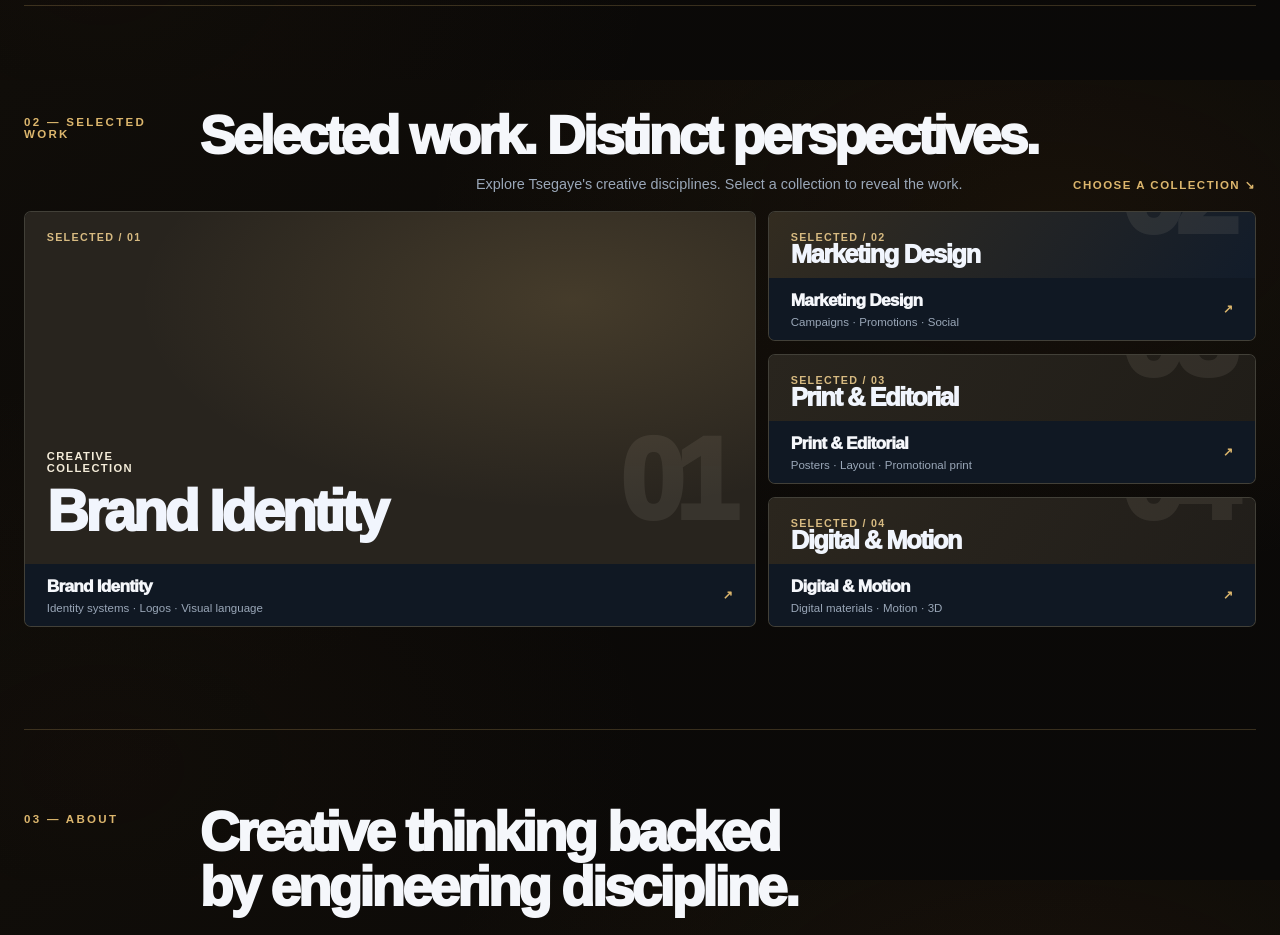
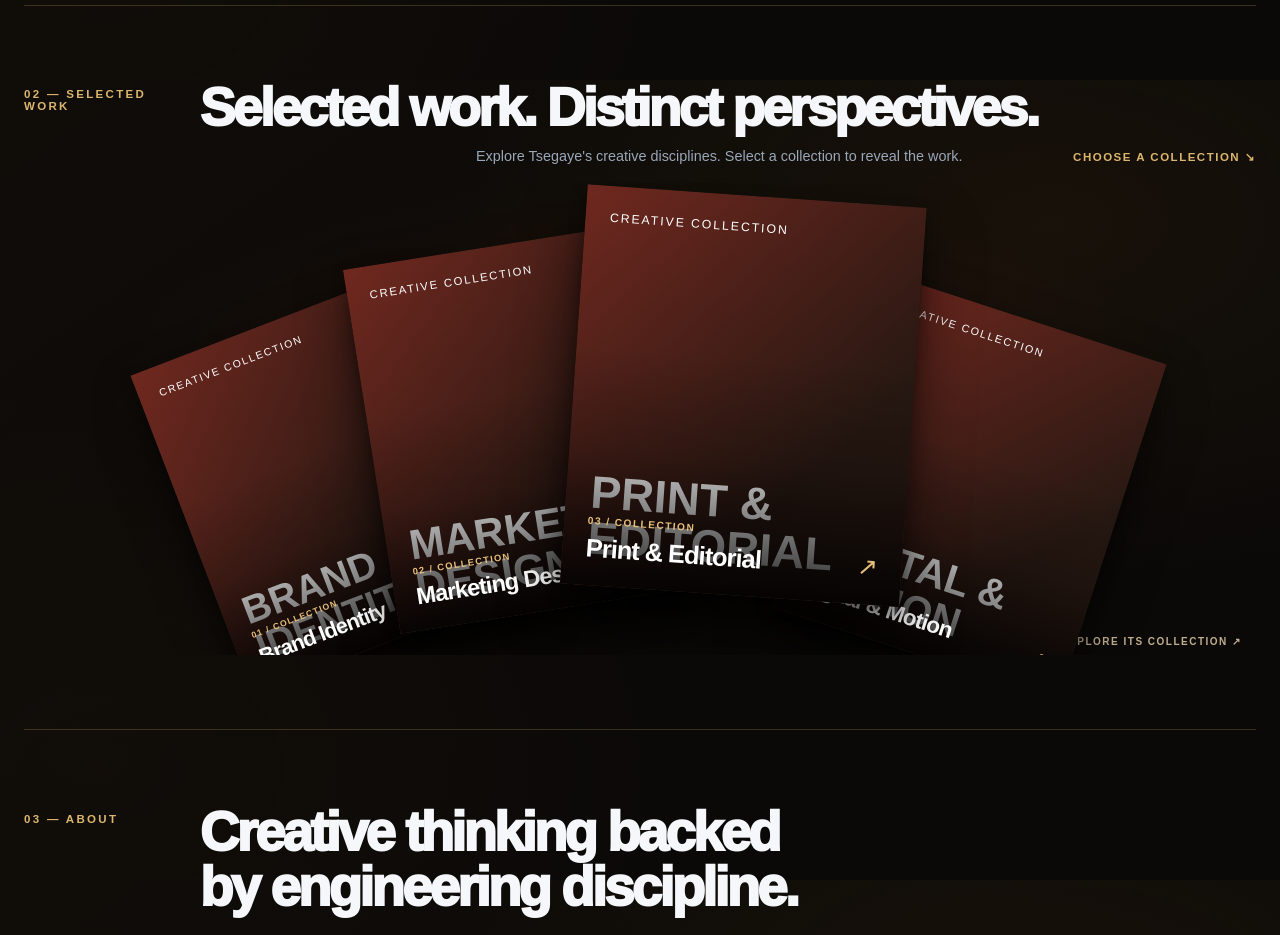
Before and after one commit to mkcoder1218/Tsgaye, a Next.js app: page / in a window 1280 px wide. Shown: the part 1520-2455 px from the top of the page. Built offline with nearby package versions, Linux system fonts and the light colour scheme.

Commit message:
Redesign selected work as overlapping portfolio poster deck

```diff
--- a/app/globals.css
+++ b/app/globals.css
@@ -2984,3 +2984,83 @@ body {
   .expertise-mosaic-grid{gap:7px}
   .expertise-mosaic-tile{border-radius:6px}
 }
+
+
+/* Selected Work — overlapping print campaign deck inspired by the reference. */
+.work-editorial .work-poster-stage{
+  position:relative;
+  height:clamp(390px,59vh,640px);
+  width:100%;
+  overflow:hidden;
+  isolation:isolate;
+  perspective:1200px;
+  background:radial-gradient(ellipse 55% 58% at 50% 45%,rgba(146,59,37,.18),transparent 80%);
+}
+.work-poster-deck{position:absolute;inset:0;max-width:1040px;margin:auto}
+.work-poster{
+  position:absolute;
+  display:block;
+  padding:0;
+  border:0;
+  overflow:hidden;
+  width:clamp(205px,26vw,375px);
+  height:83%;
+  cursor:pointer;
+  color:#fff;
+  text-align:left;
+  background:#231812;
+  box-shadow:0 32px 55px rgba(0,0,0,.6),0 6px 15px rgba(0,0,0,.35);
+  transform-origin:center 85%;
+  transition:transform .5s cubic-bezier(.2,.8,.2,1),filter .4s,box-shadow .4s;
+}
+.work-poster-1{left:8%;top:9%;z-index:1;transform:translateY(9%) rotate(-21deg) scale(.87)}
+.work-poster-2{left:25%;top:4%;z-index:2;transform:translateY(5%) rotate(-9deg) scale(.94)}
+.work-poster-3{left:43%;top:4%;z-index:4;transform:rotate(4deg) scale(1.02)}
+.work-poster-4{left:62%;top:10%;z-index:3;transform:translateY(10%) rotate(18deg) scale(.9)}
+.work-poster-art{position:absolute;inset:0}
+.work-poster-art::after{
+  content:"";position:absolute;inset:0;pointer-events:none;
+  background:linear-gradient(180deg,transparent 40%,rgba(0,0,0,.2) 66%,rgba(0,0,0,.86) 100%);
+}
+.work-poster-art img{display:block;width:100%;height:100%;object-fit:cover}
+.work-poster-placeholder{display:flex;flex-direction:column;justify-content:space-between;gap:20px;width:100%;height:100%;padding:24px;background:linear-gradient(135deg,#6f281f,#271812 70%);text-transform:uppercase}
+.work-poster-placeholder span{font-size:12px;letter-spacing:.16em}
+.work-poster-placeholder strong{font-size:clamp(28px,3.5vw,52px);line-height:1;overflow-wrap:anywhere}
+.work-poster-label{
+  position:absolute;z-index:2;left:0;right:0;bottom:0;
+  display:flex;align-items:flex-end;justify-content:space-between;gap:12px;
+  padding:clamp(12px,1.8vw,24px);
+}
+.work-poster-label small{display:block;margin-bottom:8px;color:#e7bf79;font-size:10px;letter-spacing:.14em;text-transform:uppercase;font-weight:800}
+.work-poster-label strong{display:block;font-size:clamp(16px,2vw,25px);line-height:1.05;letter-spacing:-.04em}
+.work-poster-label>span:last-child{color:#e7bf79;font-size:24px}
+.work-poster:hover,.work-poster:focus-visible{
+  z-index:10;transform:translateY(-5%) rotate(0deg) scale(1.05);
+  filter:brightness(1.06);box-shadow:0 42px 75px rgba(0,0,0,.75);
+  outline:2px solid var(--accent);outline-offset:3px;
+}
+.work-poster-hint{
+  position:absolute;bottom:8px;right:14px;
+  color:#c3ae8f;font-size:10px;font-weight:800;letter-spacing:.15em;text-transform:uppercase;
+}
+@media(max-width:820px){
+ .work-editorial .work-poster-stage{height:clamp(360px,49vh,540px)}
+ .work-poster{width:37%;height:77%}
+ .work-poster-1{left:0%;top:12%}
+ .work-poster-2{left:20%;top:6%}
+ .work-poster-3{left:40%;top:6%}
+ .work-poster-4{left:63%;top:12%}
+}
+@media(max-width:560px){
+ .work-editorial .work-poster-stage{height:clamp(315px,46vh,455px)}
+ .work-poster{width:51%;height:76%}
+ .work-poster-1{left:-24%;top:14%}
+ .work-poster-2{left:3%;top:8%}
+ .work-poster-3{left:30%;top:7%}
+ .work-poster-4{left:61%;top:14%}
+ .work-poster-label{padding:11px}
+ .work-poster-label small{font-size:8px}
+ .work-poster-label strong{font-size:15px}
+ .work-poster-hint{font-size:8px}
+}
+@media(prefers-reduced-motion:reduce){.work-poster{transition:none}}
--- a/components/sections/WorkGallery.tsx
+++ b/components/sections/WorkGallery.tsx
@@ -87,41 +87,35 @@ export function WorkGallery({ projects, galleries }: WorkGalleryProps) {
         <span>Choose a collection ↘</span>
       </div>
 
-      <div className="work-grid work-editorial-grid js-stagger-group">
-        {projects.map((project, index) => (
-          <article className={`work-card work-card-${index + 1} work-editorial-card js-stagger-item`} key={project.title}>
+      <div className="work-poster-stage js-stagger-group" aria-label="Explore creative collections">
+        <div className="work-poster-deck">
+          {projects.map((project, index) => (
             <button
+              key={project.title}
               type="button"
-              className="work-card-trigger"
+              className={`work-poster work-poster-${index + 1} js-stagger-item`}
               aria-label={`Explore ${project.title} collection`}
               aria-haspopup="dialog"
               onClick={(event) => open(index, event.currentTarget)}
             >
-              <div className="work-media">
+              <div className="work-poster-art">
                 {galleries[index]?.[0] ? (
-                  <div className="work-preview">
-                    <img src={galleries[index][0]} alt={`${project.title} project preview`} loading="lazy" />
-                    <span className="work-preview-label">View collection ↗</span>
-                  </div>
+                  <img src={galleries[index][0]} alt="" loading="lazy" decoding="async" />
                 ) : (
-                  <div className={`portfolio-placeholder portfolio-placeholder-${index + 1}`}>
-                    <span className="portfolio-placeholder-label">Selected / {project.number}</span>
-
-                    <div className="portfolio-placeholder-name">
-                      <span>Creative collection</span>
-                      <strong>{project.title}</strong>
-                    </div>
-                    <span className="portfolio-placeholder-number" aria-hidden="true">{project.number}</span>
+                  <div className="work-poster-placeholder" aria-hidden="true">
+                    <span>Creative collection</span>
+                    <strong>{project.title}</strong>
                   </div>
                 )}
               </div>
-              <div className="work-caption">
-                <div><h3>{project.title}</h3><p>{project.meta}</p></div>
-                <span>↗</span>
-              </div>
+              <span className="work-poster-label">
+                <span><small>{project.number} / Collection</small><strong>{project.title}</strong></span>
+                <span aria-hidden="true">↗</span>
+              </span>
             </button>
-          </article>
-        ))}
+          ))}
+        </div>
+        <span className="work-poster-hint">Select a poster to explore its collection ↗</span>
       </div>
 
       {selectedProject && (
```
